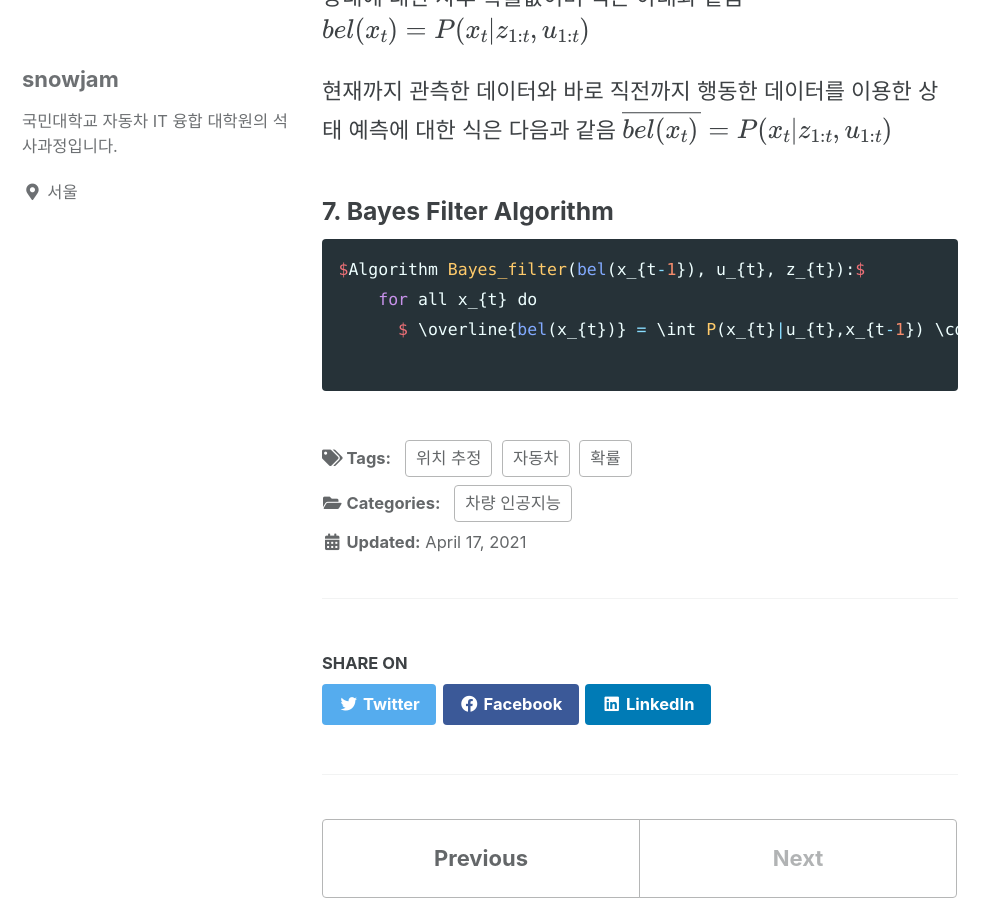
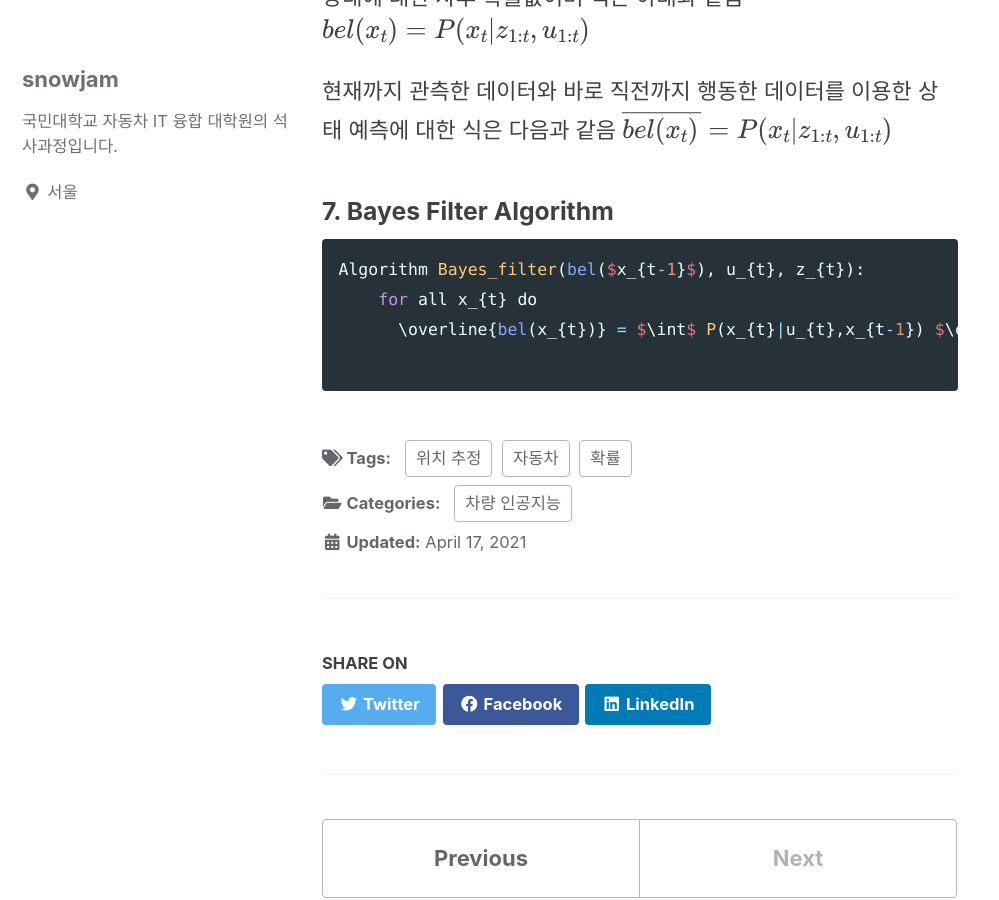
Before and after one commit to snowjamai/snowjamai.github.io, a Jekyll site: the page built from _posts/2021-04-17-MarkovLocalization.md, in a window 1280 px wide and 900 px high, scrolled down 2063 px. Shown: the whole window, without its empty margins (0-999 px from the left). Built offline with Jekyll 4.4.1, drawn with Linux system fonts in a browser that asks for light colours; cached includes are drawn as plain includes; formulas are drawn with MathJax 3.

Commit message:
Math Check

````diff
--- a/_posts/2021-04-17-MarkovLocalization.md
+++ b/_posts/2021-04-17-MarkovLocalization.md
@@ -60,8 +60,8 @@ $ \overline{bel(x_{t})} = P(x_{t}|z_{1:t},u_{1:t}) $
 
 ### 7. Bayes Filter Algorithm
 ```python
-$Algorithm Bayes_filter(bel(x_{t-1}), u_{t}, z_{t}):$
+Algorithm Bayes_filter(bel($x_{t-1}$), u_{t}, z_{t}):
     for all x_{t} do
-      $ \overline{bel(x_{t})} = \int P(x_{t}|u_{t},x_{t-1}) \cdot bel(x_{t-1}) dx_{t-1} $
+      \overline{bel(x_{t})} = $\int$ P(x_{t}|u_{t},x_{t-1}) $\cdot$ bel(x_{t-1}) dx_{t-1}
 
 ```
````
